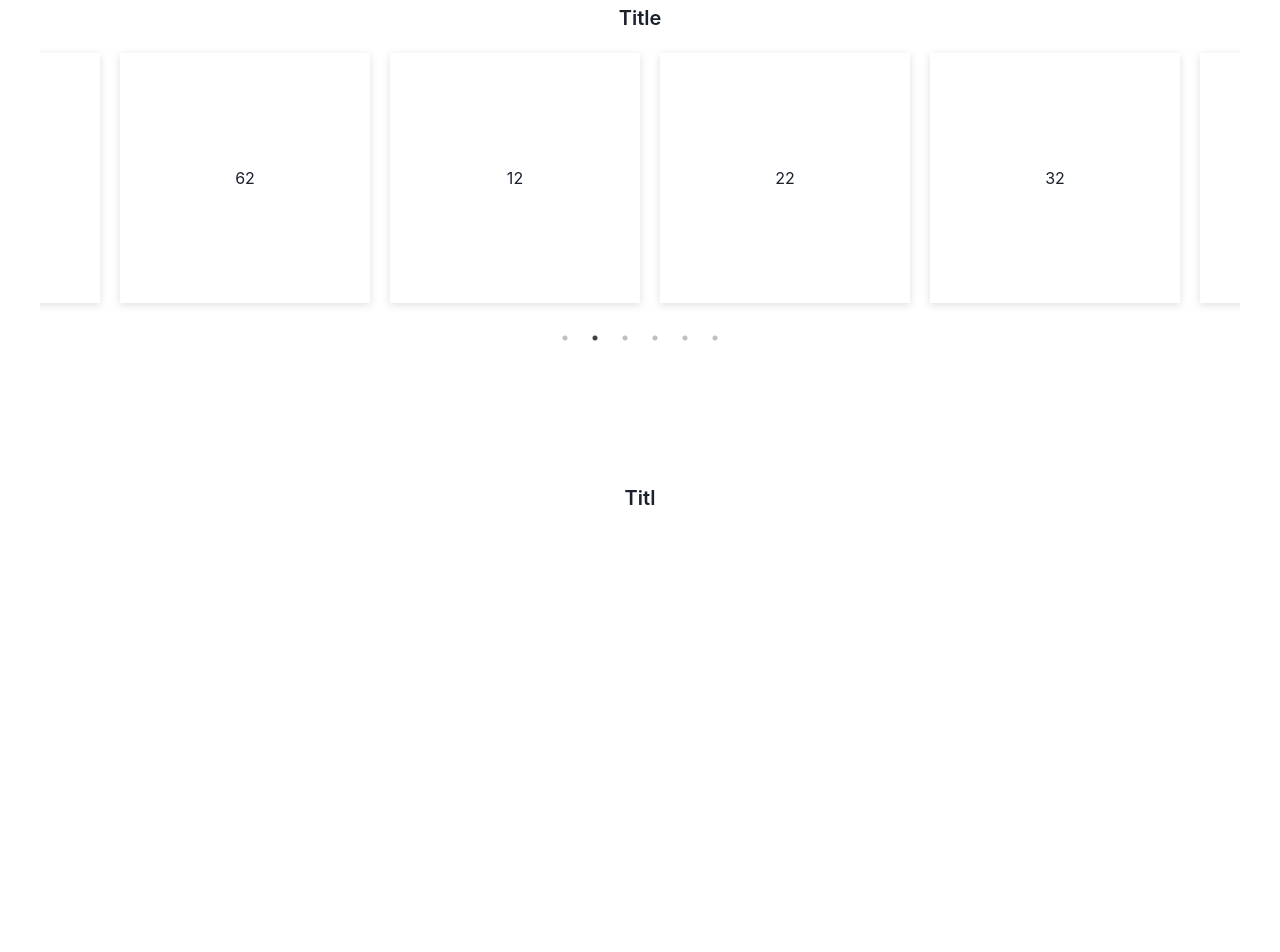
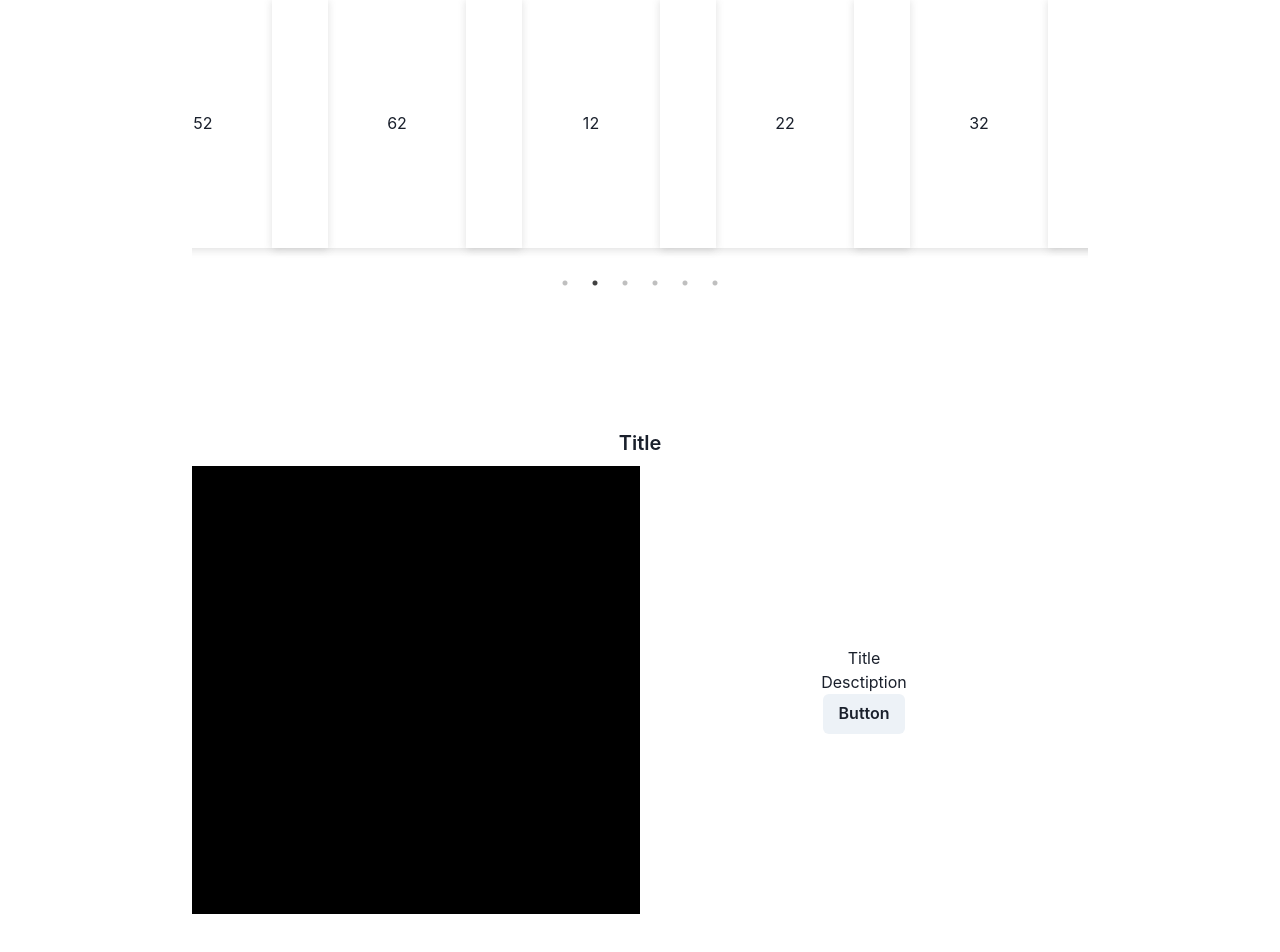
Before and after one commit to Munkuu88/TD-landing, a Next.js app: page / in a window 1280 px wide. Shown: the part 1808-2760 px from the top of the page. Before the commit the page ends 2409 px from the top, so only its background shows below. Built offline with nearby package versions, Linux system fonts and the light colour scheme.

Commit message:
section-6

```diff
--- a/component/section-2.js
+++ b/component/section-2.js
@@ -18,7 +18,7 @@ export default function SectionTwo() {
       <Text fontSize={"4xl"} fontWeight={"semibold"}>
         Section 1
       </Text>
-      <SimpleGrid columns={[2, 2, 3, 5, 5]} w="100%" gap={8}>
+      <SimpleGrid columns={[2, 2, 3, 5, 5]} w="100%" gap={[4, 8]}>
         {Items.map((el) => {
           return (
             <MotionAspect
--- a/component/section-5.js
+++ b/component/section-5.js
@@ -22,6 +22,24 @@ export default function SectionFive() {
     arrows: true,
     autoplay: true,
     speed: 2000,
+    arrows: false,
+
+    responsive: [
+      {
+        breakpoint: 1024,
+        settings: {
+          slidesToShow: 2,
+          slidesToScroll: 3,
+        },
+      },
+      {
+        breakpoint: 600,
+        settings: {
+          slidesToShow: 1,
+          slidesToScroll: 3,
+        },
+      },
+    ],
   };
 
   return (
@@ -39,7 +57,7 @@ export default function SectionFive() {
           return (
             <Box key={el.title} p="20px">
               <Flex
-                boxSize={"250px"}
+                boxSize={["230px", "250px"]}
                 alignItems={"center"}
                 justifyContent={"center"}
                 boxShadow={"rgba(99, 99, 99, 0.2) 0px 2px 8px 0px"}
--- a/component/section-6.js
+++ b/component/section-6.js
@@ -1,32 +1,26 @@
-import {
-  AspectRatio,
-  SimpleGrid,
-  VStack,
-  Flex,
-  Box,
-  Button,
-  Text,
-} from "@chakra-ui/react";
+import { AspectRatio, VStack, Flex, Box, Button, Text } from "@chakra-ui/react";
 
 export default function SectionSix() {
   return (
     <VStack w="100%">
       <Text fontWeight={"semibold"} fontSize={"xl"}>
-        Titl
+        Title
       </Text>
-      <AspectRatio ratio={2 / 4}>
-        <SimpleGrid columns={2}>
-          <Box />
+      <AspectRatio ratio={[2 / 4, 4 / 2]} w="100%">
+        <Flex flexDir={["column", "column", "column", "row", "row"]} w="100%">
+          <Box w={["100%", "100%", "100%", "50%", "50%"]} bg="black" h="100%" />
           <Flex
+            w={["100%", "100%", "100%", "50%", "50%"]}
+            h="100%"
             alignItems={"center"}
             justifyContent="center"
             flexDir={"column"}
           >
-            <Text>s</Text>
-            <Text></Text>
+            <Text>Title</Text>
+            <Text>Desctiption</Text>
             <Button>Button</Button>
           </Flex>
-        </SimpleGrid>
+        </Flex>
       </AspectRatio>
     </VStack>
   );
--- a/pages/_app.js
+++ b/pages/_app.js
@@ -23,7 +23,12 @@ function MyApp({ Component, pageProps }) {
         <Box w="100% " h="71px" />
         <Header />
         <Flex justifyContent={"center"} py="80px">
-          <VStack w={["1200px"]} alignItems={"unset"} spacing={"160px"}>
+          <VStack
+            w={["95%", "95%", "90%", "70%", "70%"]}
+            maxW="1200px"
+            alignItems={"unset"}
+            spacing={"160px"}
+          >
             <Component {...pageProps} />
           </VStack>
         </Flex>
```
